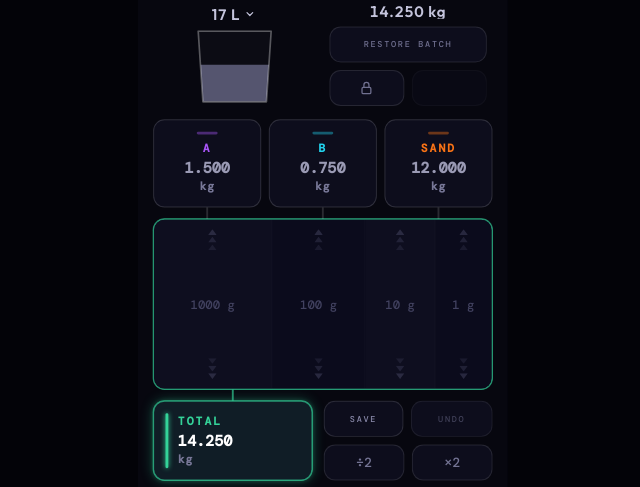
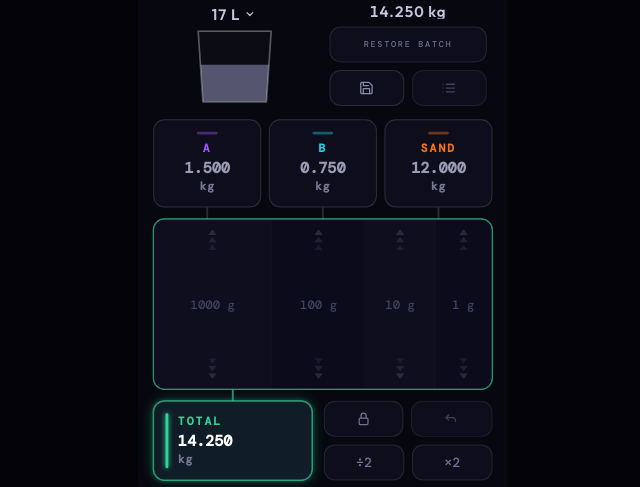
Before and after one commit to tjn06/mixpro, a React (Vite) app: page / in a window 1280 px wide. Shown: the part 293-780 px from the top of the page, without its empty margins (317-957 px from the left). Built offline with nearby package versions, Linux system fonts and the light colour scheme; a web font is replaced by a local one.

Commit message:
Enhance BatchMixer functionality: Integrate load and save mix features with new action icons. Update RecBatchPanel to support loading saved mixes and improve user interaction with visual feedback for save/load actions. Refactor locking mechanism and adjust styles for better UI consistency.

```diff
--- a/src/app/BatchMixer.tsx
+++ b/src/app/BatchMixer.tsx
@@ -10,7 +10,7 @@ import { reconcileBucketSelection, maxMixLitersForBucket, isBucketAtMaxFill, typ
 import { enforceBucketLimitOnChange, clampMixValuesToBucketMax, mixLitersFromValues } from "./bucketLimits";
 import { estimateMixVolume, type SandType } from "./mixVolume";
 import { LongPressProgressProvider, LongPressHeaderBar } from "./components/LongPressProgressContext";
-import { saveBlendingMix } from "./mixStorage";
+import { saveBlendingMix, getSavedMixes } from "./mixStorage";
 import {
   applyRecipeChange,
   driverIdFromIndex,
@@ -23,7 +23,8 @@ import {
   recipeIngredientIndexes,
 } from "./recipe";
 import { RecipeSelect } from "./components/RecipeSelect";
-import { RecBatchPanel } from "./components/RecBatchPanel";
+import { RecBatchPanel, LockIcon } from "./components/RecBatchPanel";
+import { UndoIcon } from "./components/ActionIcons";
 import type { BlendingRecipe } from "./recipeTypes";
 import { PRESET_RECIPES } from "./recipeTypes";
 
@@ -801,6 +802,22 @@ export function BatchMixer({
     setTimeout(() => setSaveFlash(false), 1500);
   }, []);
 
+  const canLoad = getSavedMixes().length > 0;
+
+  const handleLoad = useCallback(() => {
+    const mixes = getSavedMixes();
+    if (mixes.length === 0) return;
+    const latest = mixes[mixes.length - 1]!;
+    pushUndo();
+    setValues([
+      latest.values.total,
+      latest.values.a,
+      latest.values.b,
+      latest.values.tix,
+      latest.values.sand,
+    ]);
+  }, [pushUndo]);
+
   const scaleMix = useCallback((factor: number) => {
     pushUndo();
     const current = valuesRef.current;
@@ -1179,9 +1196,12 @@ export function BatchMixer({
             <RecBatchPanel
               recommendedTotalGrams={recommendedTotalGrams}
               onReset={handleResetToRecommended}
+              onSave={handleSave}
+              onLoad={handleLoad}
+              saveFlash={saveFlash}
+              canLoad={canLoad}
               isLocked={isLocked}
-              onToggleLock={toggleLock}
-              unlockZIndex={LOCK_UNLOCK_Z}
+              panelZIndex={LOCK_UNLOCK_Z}
               disabled={isLocked}
               muted={isLocked}
             />
@@ -1314,19 +1334,20 @@ export function BatchMixer({
               <div className="flex-1 min-w-0">
                 {!isLocked && (
                   <LongPressButton
-                    label={saveFlash ? "SAVED" : "SAVE"}
-                    confirmAction="SAVE MIX"
-                    onLongPress={handleSave}
-                    variant="primary"
+                    label="Lock screen"
+                    confirmAction="LOCK SCREEN"
+                    onLongPress={toggleLock}
+                    icon={<LockIcon locked={false} />}
                     className="w-full h-full"
                   />
                 )}
               </div>
               <LongPressButton
-                label="UNDO"
+                label="Undo"
                 confirmAction="UNDO"
                 onLongPress={handleUndo}
-                disabled={!canUndo}
+                disabled={!canUndo || isLocked}
+                icon={<UndoIcon />}
                 className="flex-1 h-full"
               />
             </div>
@@ -1369,7 +1390,7 @@ export function BatchMixer({
 
       {isLocked && (
         <div
-          className="absolute"
+          className="absolute rounded-xl overflow-hidden"
           style={{
             zIndex: LOCK_PANEL_Z,
             transition: LOCK_TRANSITION,
@@ -1378,14 +1399,18 @@ export function BatchMixer({
             left: SWIPE_INSET_X,
             width: `calc(100% - ${SWIPE_INSET_X * 2}px)`,
             height: BOTTOM_ACTION_H,
+            background: ENTITY_SURFACE_IDLE,
+            border: "1.5px solid rgba(255,255,255,0.12)",
           }}
         >
           <LongPressButton
-            label={saveFlash ? "SAVED" : "SAVE"}
-            confirmAction="SAVE MIX"
-            onLongPress={handleSave}
+            label="Unlock"
+            confirmAction="UNLOCK"
+            onLongPress={toggleLock}
             variant="primary"
+            icon={<LockIcon locked />}
             className="w-full h-full"
+            style={{ background: ENTITY_SURFACE_IDLE, border: "none", minHeight: 0 }}
           />
         </div>
       )}
--- /dev/null
+++ b/src/app/components/ActionIcons.tsx
@@ -0,0 +1,55 @@
+import React from "react";
+
+const ICON_PROPS = {
+  width: 16,
+  height: 16,
+  viewBox: "0 0 24 24",
+  fill: "none",
+  stroke: "currentColor",
+  strokeWidth: 2,
+  strokeLinecap: "round" as const,
+  strokeLinejoin: "round" as const,
+  "aria-hidden": true,
+};
+
+export function SaveIcon() {
+  return (
+    <svg {...ICON_PROPS}>
+      <path d="M19 21H5a2 2 0 0 1-2-2V5a2 2 0 0 1 2-2h11l5 5v11a2 2 0 0 1-2 2z" />
+      <path d="M17 21v-8H7v8" />
+      <path d="M7 3v5h8" />
+    </svg>
+  );
+}
+
+export function SavedIcon() {
+  return (
+    <svg {...ICON_PROPS}>
+      <path d="M20 6L9 17l-5-5" />
+    </svg>
+  );
+}
+
+/** List with bullets — pick from multiple saved mixes. */
+export function LoadIcon() {
+  return (
+    <svg {...ICON_PROPS}>
+      <path d="M8 6h13" />
+      <path d="M8 12h13" />
+      <path d="M8 18h13" />
+      <path d="M3 6h.01" />
+      <path d="M3 12h.01" />
+      <path d="M3 18h.01" />
+    </svg>
+  );
+}
+
+export function UndoIcon() {
+  return (
+    <svg {...ICON_PROPS}>
+      <path d="M3 10h10a5 5 0 0 1 5 5v1" />
+      <path d="M3 10l4-4" />
+      <path d="M3 10l4 4" />
+    </svg>
+  );
+}
--- a/src/app/components/RecBatchPanel.tsx
+++ b/src/app/components/RecBatchPanel.tsx
@@ -1,5 +1,6 @@
 import React from "react";
 import { LongPressButton } from "./LongPressButton";
+import { LoadIcon, SavedIcon, SaveIcon } from "./ActionIcons";
 
 const REC_BATCH_LABEL = "Rec. batch";
 const PANEL_PAD = "7px 6px 6px";
@@ -21,7 +22,7 @@ function formatRecommendedBatch(grams: number): string {
   return `${Math.round(grams)} g`;
 }
 
-function LockIcon({ locked }: { locked: boolean }) {
+export function LockIcon({ locked }: { locked: boolean }) {
   if (locked) {
     return (
       <svg width="16" height="16" viewBox="0 0 24 24" fill="none" stroke="currentColor" strokeWidth="2" strokeLinecap="round" strokeLinejoin="round" aria-hidden>
@@ -38,27 +39,15 @@ function LockIcon({ locked }: { locked: boolean }) {
   );
 }
 
-function PlaceholderButton() {
-  return (
-    <div
-      className="flex-1 min-w-0 flex items-center justify-center rounded-xl pointer-events-none"
-      style={{
-        height: ACTION_ROW_H,
-        background: "#0d0d1c",
-        border: "1.5px solid rgba(255,255,255,0.07)",
-        opacity: 0.42,
-      }}
-      aria-hidden
-    />
-  );
-}
-
 export interface RecBatchPanelProps {
   recommendedTotalGrams: number;
   onReset: () => void;
+  onSave: () => void;
+  onLoad: () => void;
+  saveFlash?: boolean;
+  canLoad?: boolean;
   isLocked?: boolean;
-  onToggleLock?: () => void;
-  unlockZIndex?: number;
+  panelZIndex?: number;
   disabled?: boolean;
   muted?: boolean;
 }
@@ -66,9 +55,12 @@ export interface RecBatchPanelProps {
 export function RecBatchPanel({
   recommendedTotalGrams,
   onReset,
+  onSave,
+  onLoad,
+  saveFlash = false,
+  canLoad = false,
   isLocked = false,
-  onToggleLock,
-  unlockZIndex,
+  panelZIndex,
   disabled = false,
   muted = false,
 }: RecBatchPanelProps) {
@@ -83,8 +75,8 @@ export function RecBatchPanel({
         gap: ACTION_ROW_GAP,
         justifyContent: "space-between",
         pointerEvents: "auto",
-        ...(isLocked && unlockZIndex != null
-          ? { position: "relative" as const, zIndex: unlockZIndex }
+        ...(isLocked && panelZIndex != null
+          ? { position: "relative" as const, zIndex: panelZIndex }
           : {}),
       }}
     >
@@ -130,19 +122,22 @@ export function RecBatchPanel({
           style={{ height: ACTION_ROW_H }}
         />
         <div className="flex min-w-0" style={{ gap: ACTION_ROW_GAP, height: ACTION_ROW_H }}>
-          {onToggleLock ? (
-            <LongPressButton
-              label={isLocked ? "Unlock" : "Lock screen"}
-              confirmAction={isLocked ? "UNLOCK" : "LOCK SCREEN"}
-              onLongPress={onToggleLock}
-              active={isLocked}
-              icon={<LockIcon locked={isLocked} />}
-              className="flex-1 h-full"
-            />
-          ) : (
-            <PlaceholderButton />
-          )}
-          <PlaceholderButton />
+          <LongPressButton
+            label={saveFlash ? "Saved" : "Save mix"}
+            confirmAction="SAVE MIX"
+            onLongPress={onSave}
+            variant="primary"
+            icon={saveFlash ? <SavedIcon /> : <SaveIcon />}
+            className="flex-1 h-full"
+          />
+          <LongPressButton
+            label="Load mix"
+            confirmAction="LOAD MIX"
+            onLongPress={onLoad}
+            disabled={!canLoad || disabled}
+            icon={<LoadIcon />}
+            className="flex-1 h-full"
+          />
         </div>
       </div>
     </div>
```
